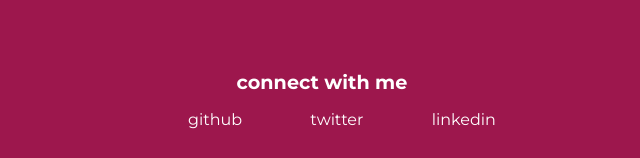
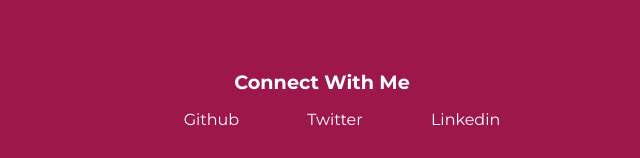
Before and after one commit to Shreyanshi7/Lucky-Birthday-mark-11, a plain HTML site: page index.html in a window 1280 px wide. Shown: the part 639-797 px from the top of the page, 318-958 px from the left. Drawn offline with Linux system fonts and the light colour scheme.

Commit message:
fix - footer link changed

```diff
--- a/index.html
+++ b/index.html
@@ -29,11 +29,11 @@
     </div>
 
     <footer class="footer">
-        <div class="footer-header">connect with me</div>
+        <div class="footer-header">Connect With Me</div>
         <ul class="social-links list-non-bullet">
-            <li class="list-item-inline"><a class="link" href="https://github.com/Shreyaa7" target="_blank">github</a></li>
-            <li class="list-item-inline"><a class="link" href="https://twitter.com/shreyparihar_" target="_blank">twitter</a></li>
-            <li class="list-item-inline"><a class="link" href="https://www.linkedin.com/in/shreyanshi-singh-96404224b" target="_blank">linkedin</a></li>
+            <li class="list-item-inline"><a class="link" href="https://github.com/Shreyanshi7" target="_blank">Github</a></li>
+            <li class="list-item-inline"><a class="link" href="https://twitter.com/shreyparihar_" target="_blank">Twitter</a></li>
+            <li class="list-item-inline"><a class="link" href="https://www.linkedin.com/in/shreyanshi-singh-96404224b" target="_blank">Linkedin</a></li>
 
         </ul>
     </footer>
```
Also changed, not shown: 1 other file.
